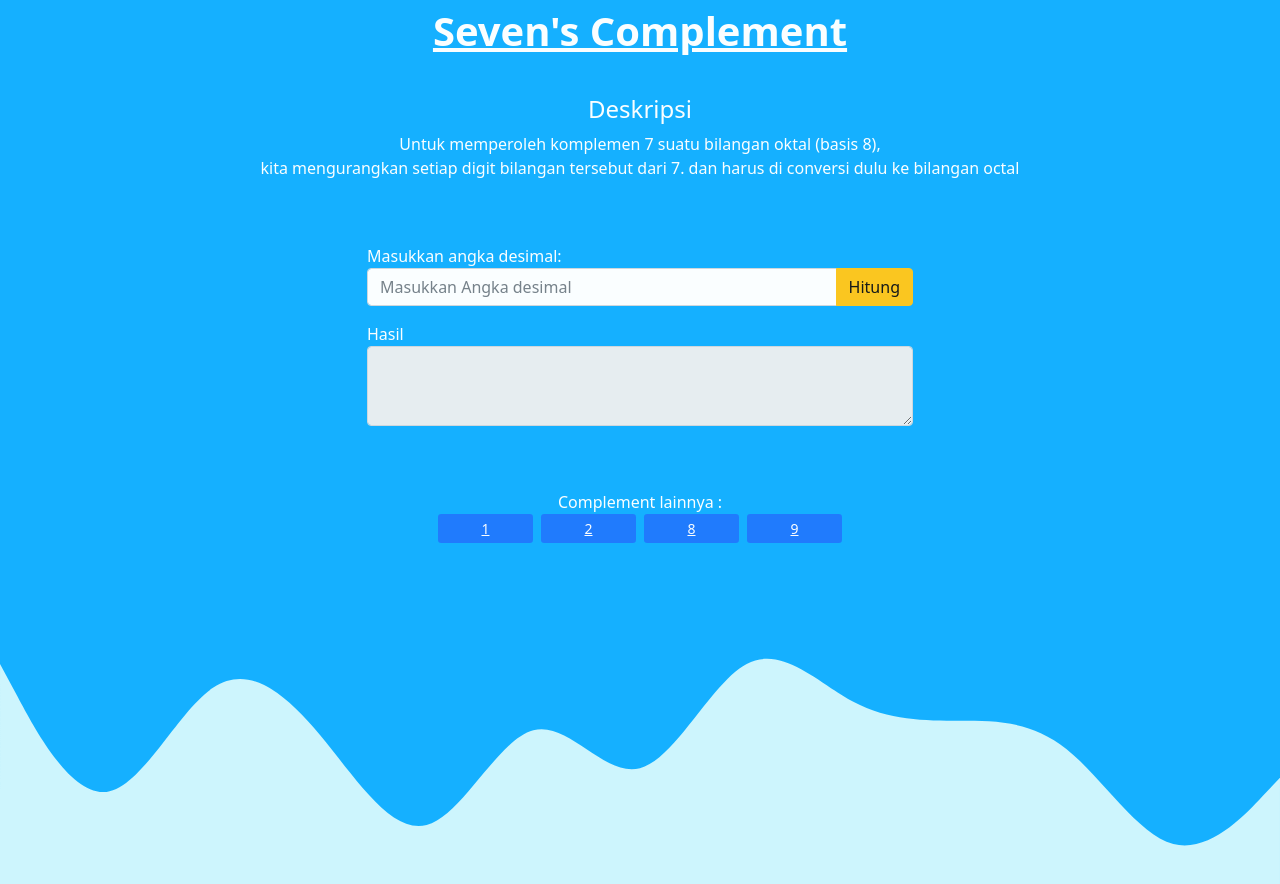
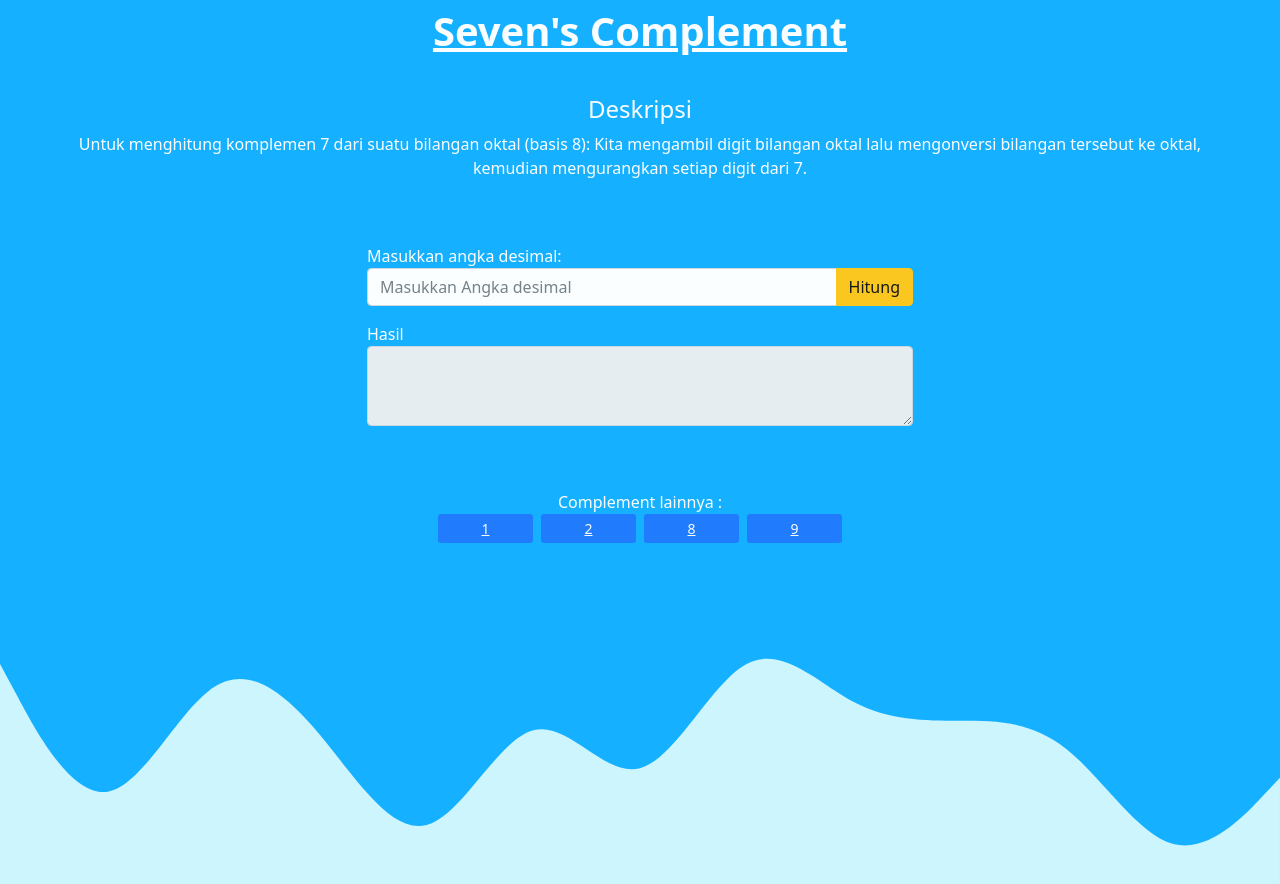
Before and after one commit to algiban/algiban.github.io, a website: page complement/index.html in a window 1280 px wide. Shown: the part 3258-4142 px from the top of the page. Drawn offline with nearby package versions, Linux system fonts and the light colour scheme; files that its build step writes are made by us from their sources; files whose address does not match are found by name.

Commit message:
Update index.html

```diff
--- a/complement/index.html
+++ b/complement/index.html
@@ -208,10 +208,8 @@
                     Deskripsi
                 </h4>
                 <p data-aos="fade-up" data-aos-anchor-placement="top-center" data-aos-duration="700">
-                    Untuk memperoleh komplemen 7 suatu bilangan oktal (basis 8), <br> kita mengurangkan setiap digit
-                    bilangan
-                    tersebut dari 7.
-                    dan harus di conversi dulu ke bilangan octal
+                    Untuk menghitung komplemen 7 dari suatu bilangan oktal (basis 8):
+                    Kita mengambil digit bilangan oktal lalu mengonversi bilangan tersebut ke oktal, kemudian mengurangkan setiap digit dari 7.
                 </p>
             </div>
         </div>
```
